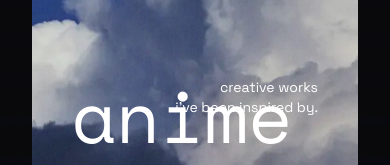
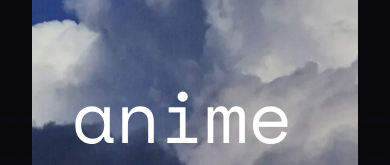
Before and after one commit to Frostbiiten/mynewpage, a SvelteKit app: page /ok in a window 390 px wide. Shown: the part 543-708 px from the top of the page. Built offline with nearby package versions, Linux system fonts and the light colour scheme.

Commit message:
small fix

```diff
--- a/src/routes/ok/+page.svelte
+++ b/src/routes/ok/+page.svelte
@@ -1152,7 +1152,7 @@ class="flex flex-row justify-center items-center w-full">
                         style="background-image: url({bg}); z-index: 0;">
                     </div>
 
-                    <p class="absolute right-10 bottom-20 text-sm text-right text-white">creative works <br/>i've been inspired by.</p>
+                    <p class="hidden absolute right-10 bottom-20 text-sm text-right text-white md:block">creative works <br/>i've been inspired by.</p>
 
                     <div class="absolute top-0 left-0 w-full h-full overflow-clip rounded-2xl opacity-50 mix-blend-soft-light">
                         <div class="overflow-hidden relative w-full h-full rounded-xl scale-140">
```
Also changed, not shown: 1 other file (tests, documents, lock files or other folders).
